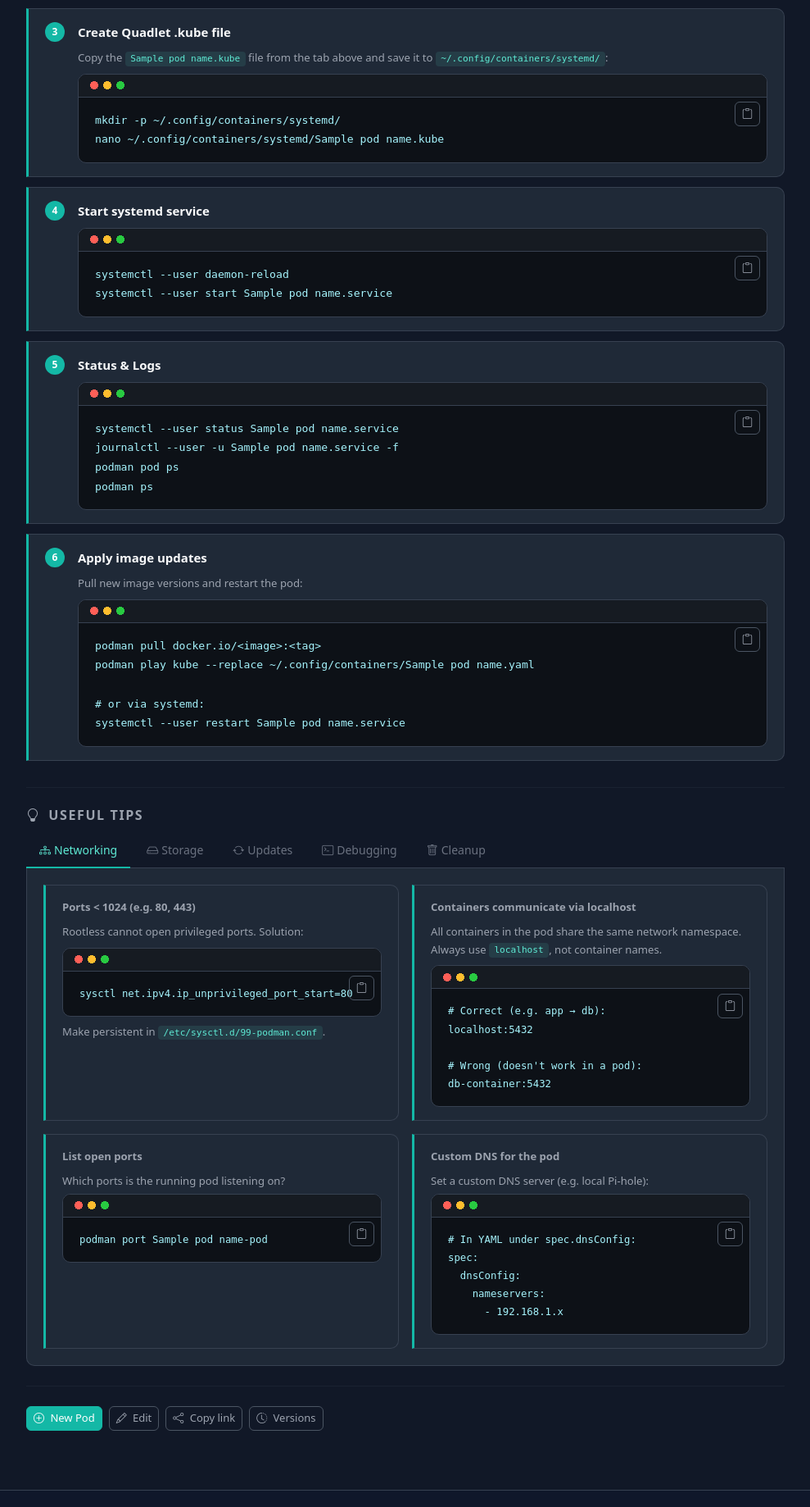
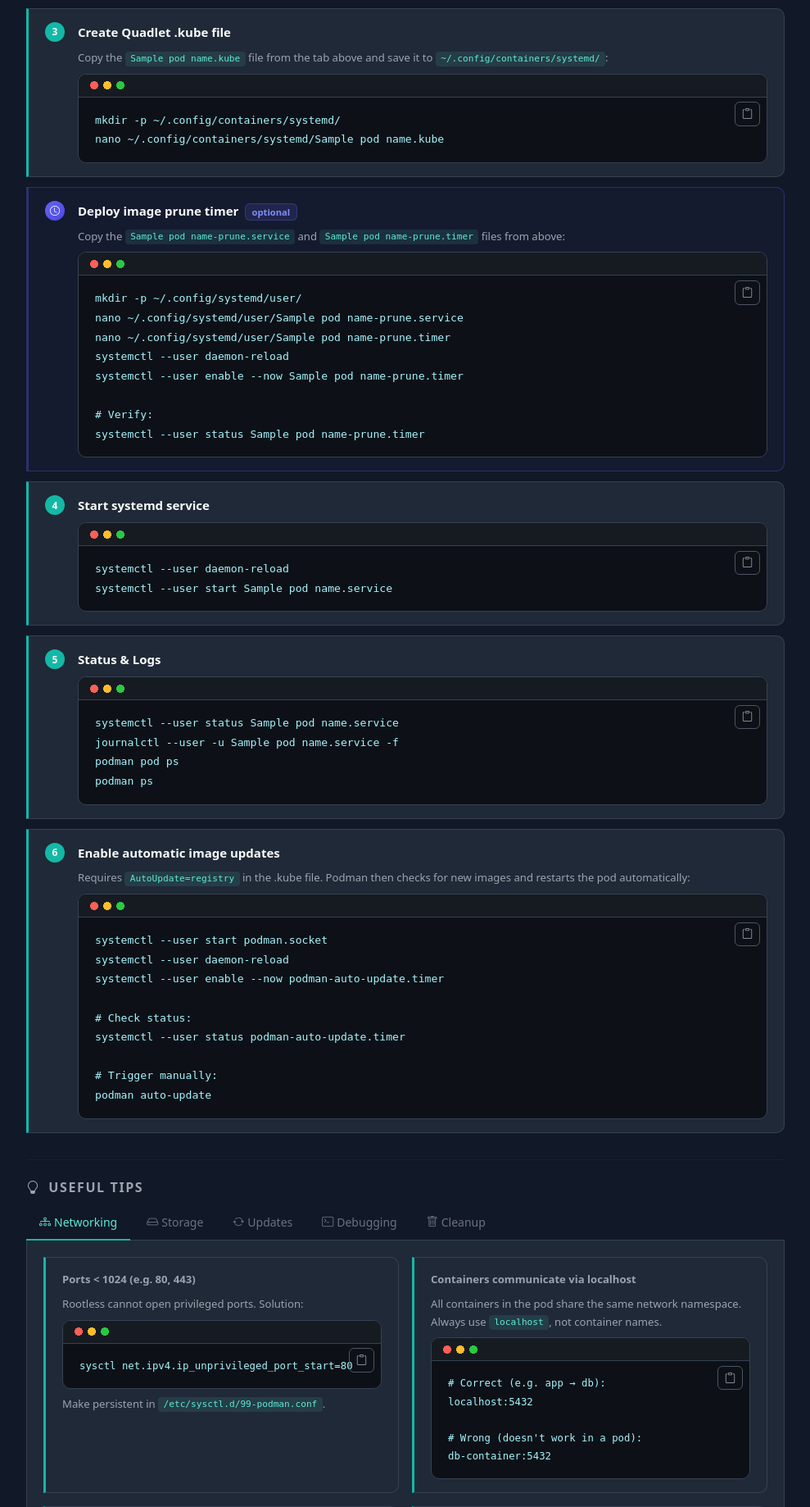
Before and after one commit to Garfieldttt/podman-kube-generator, a Django app: template templates/generator/saved_detail.html in a window 1280 px wide. Shown: the part 1804-3642 px from the top of the page at 82% size, without its empty margins (145-1134 px from the left). Run offline with Django 5.2, Linux system fonts and the light colour scheme; data comes from the database, SQL or seed files in the repository; the template is opened without the code that fills it: most values are stand-ins (such as "Sample title", 1, 10 or a date in 2020); data that the repository does not hold is empty; parts of the project's set-up code (start-up, migrations or seed data) failed here and were passed over; some libraries are stand-ins or nearby versions.

Commit message:
feat: add prune timer deploy step and replace manual update with auto-update timer in deployment guide

```diff
--- a/templates/generator/partials/instructions_rootless_en.html
+++ b/templates/generator/partials/instructions_rootless_en.html
@@ -195,6 +195,29 @@ nano ~/.config/containers/systemd/{{ pod_name }}.kube</pre>
     </div>
   </div>
 
+  {% if prune_units %}
+  <div class="step-block" style="border-color:rgba(99,102,241,.3);background:rgba(99,102,241,.04);">
+    <div class="d-flex gap-3">
+      <div class="step-badge" style="background:linear-gradient(135deg,#6366f1,#4f46e5);"><i class="bi bi-clock"></i></div>
+      <div class="flex-grow-1">
+        <p class="mb-2 fw-semibold">Deploy image prune timer <span class="badge ms-1" style="background:rgba(99,102,241,.15);color:#818cf8;border:1px solid rgba(99,102,241,.3);font-size:.7rem;">optional</span></p>
+        <p class="small mb-2" style="color:var(--text-dim);">Copy the <code>{{ pod_name }}-prune.service</code> and <code>{{ pod_name }}-prune.timer</code> files from above:</p>
+        <div class="pre-wrap">
+          <pre id="rlen-prune">mkdir -p ~/.config/systemd/user/
+nano ~/.config/systemd/user/{{ pod_name }}-prune.service
+nano ~/.config/systemd/user/{{ pod_name }}-prune.timer
+systemctl --user daemon-reload
+systemctl --user enable --now {{ pod_name }}-prune.timer
+
+# Verify:
+systemctl --user status {{ pod_name }}-prune.timer</pre>
+          <button class="btn btn-sm btn-outline-secondary copy-btn" onclick="copyToClipboard(this, 'rlen-prune')"><i class="bi bi-clipboard"></i></button>
+        </div>
+      </div>
+    </div>
+  </div>
+  {% endif %}
+
   <div class="step-block">
     <div class="d-flex gap-3">
       <div class="step-badge">4</div>
@@ -229,14 +252,18 @@ podman ps</pre>
     <div class="d-flex gap-3">
       <div class="step-badge">6</div>
       <div class="flex-grow-1">
-        <p class="mb-2 fw-semibold">Apply image updates</p>
-        <p class="small mb-2" style="color:var(--text-dim);">Pull new image versions and restart the pod:</p>
+        <p class="mb-2 fw-semibold">Enable automatic image updates</p>
+        <p class="small mb-2" style="color:var(--text-dim);">Requires <code>AutoUpdate=registry</code> in the .kube file. Podman then checks for new images and restarts the pod automatically:</p>
         <div class="pre-wrap">
-          <pre id="rlen-step6">podman pull docker.io/&lt;image&gt;:&lt;tag&gt;
-podman play kube --replace ~/.config/containers/{{ pod_name }}.yaml
+          <pre id="rlen-step6">systemctl --user start podman.socket
+systemctl --user daemon-reload
+systemctl --user enable --now podman-auto-update.timer
 
-# or via systemd:
-systemctl --user restart {{ pod_name }}.service</pre>
+# Check status:
+systemctl --user status podman-auto-update.timer
+
+# Trigger manually:
+podman auto-update</pre>
           <button class="btn btn-sm btn-outline-secondary copy-btn" onclick="copyToClipboard(this, 'rlen-step6')"><i class="bi bi-clipboard"></i></button>
         </div>
       </div>
--- a/templates/generator/result.html
+++ b/templates/generator/result.html
@@ -507,9 +507,9 @@
     </h2>
 
     {% if mode == 'rootful' %}
-      {% include "generator/partials/instructions_rootful_en.html" with pod_name=pod_name %}
+      {% include "generator/partials/instructions_rootful_en.html" with pod_name=pod_name prune_units=prune_units %}
     {% else %}
-      {% include "generator/partials/instructions_rootless_en.html" with pod_name=pod_name %}
+      {% include "generator/partials/instructions_rootless_en.html" with pod_name=pod_name prune_units=prune_units %}
     {% endif %}
 
   </div>
--- a/templates/generator/saved_detail.html
+++ b/templates/generator/saved_detail.html
@@ -109,9 +109,9 @@
     </h2>
 
     {% if mode == 'rootful' %}
-      {% include "generator/partials/instructions_rootful_en.html" with pod_name=pod_name %}
+      {% include "generator/partials/instructions_rootful_en.html" with pod_name=pod_name prune_units=prune_units %}
     {% else %}
-      {% include "generator/partials/instructions_rootless_en.html" with pod_name=pod_name %}
+      {% include "generator/partials/instructions_rootless_en.html" with pod_name=pod_name prune_units=prune_units %}
     {% endif %}
 
     <hr class="border-secondary my-4">
```
Also changed, not shown: templates/generator/partials/instructions_rootful_en.html (+43 -0 lines).
